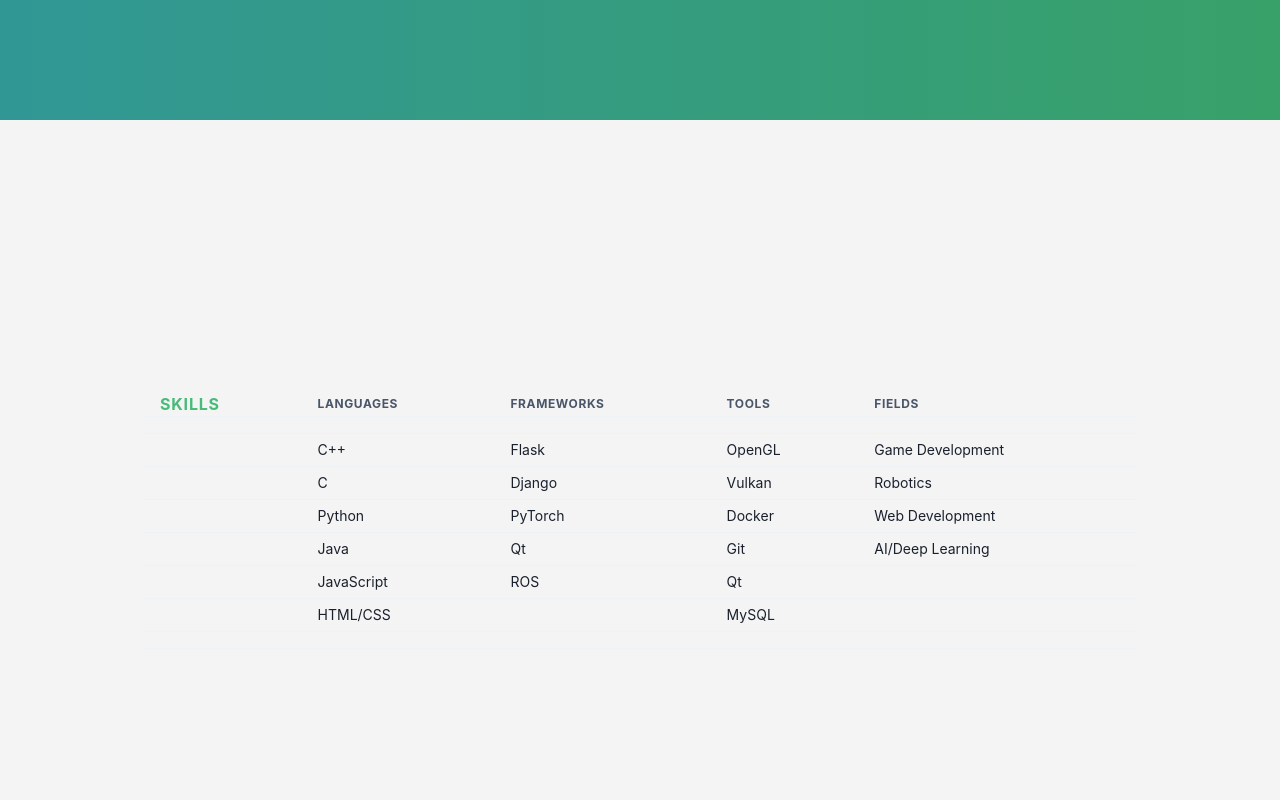
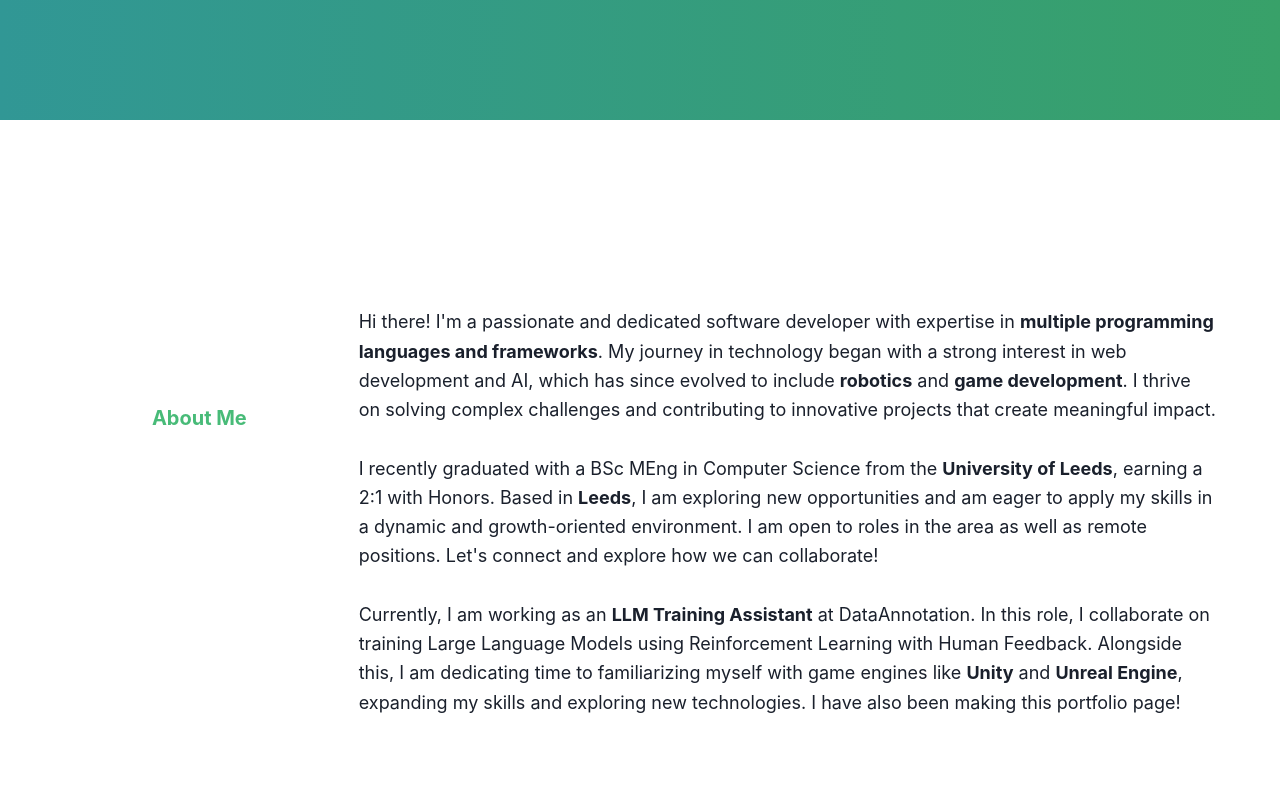
Before and after one commit to ajrobins/Portfolio-app, a React (Create React App) app: page / in a window 1280 px wide. Shown: the part 680-1480 px from the top of the page. Built offline with nearby package versions, Linux system fonts and the light colour scheme.

Commit message:
Added About Me and Contact section

```diff
--- a/src/App.css
+++ b/src/App.css
@@ -44,7 +44,3 @@
     transform: rotate(360deg);
   }
 }
-html {
-  scroll-behavior: smooth;
-}
-/* App.css */
--- a/src/App.js
+++ b/src/App.js
@@ -1,24 +1,18 @@
 import React from 'react';
 import { ChakraProvider } from '@chakra-ui/react';
-import { Element, scroller } from 'react-scroll'; // Import from react-scroll
+import { Element, scroller } from 'react-scroll';
 import Home from './components/Home';
 import Skills from './components/Skills';
 import ProjectLists from './components/ProjectLists';
 import Contact from './components/Contact';
+import About from './components/About';
+
 import Footer from './components/Footer';
-import customTheme from './theme';
 
-import './App.css'; // Assuming you have a global CSS file
+import './App.css';
 
 function App() {
-  // Function to scroll to a section
-  const scrollToSection = (sectionId) => {
-    scroller.scrollTo(sectionId, {
-      duration: 800,
-      delay: 2,
-      smooth: 'easeInOutQuart',
-    });
-  };
+
 
   return (
     <ChakraProvider>
@@ -26,16 +20,20 @@ function App() {
         <Element name="home" className="section">
           <Home />
         </Element>
+        <Element name="about" className="section">
+          <About />
+          </Element>
+
         <Element name="skills" className="section">
           <Skills />
         </Element>
         <Element name="projects" className="section">
           <ProjectLists />
         </Element>
-        {/* <Element name="contact" className="section">
+        <Element name="contact" className="section">
           <Contact />
-        </Element> */}
-        <Footer scrollToSection={scrollToSection} />
+        </Element>
+        <Footer  />
       </div>
     </ChakraProvider>
   );
--- /dev/null
+++ b/src/components/About.js
@@ -0,0 +1,90 @@
+import React, { useRef, useEffect, useState } from 'react';
+import { Box, Heading, Text, useBreakpointValue } from '@chakra-ui/react';
+import { motion, useInView } from 'framer-motion';
+
+// Define motion components
+const MotionBox = motion(Box);
+
+function About() {
+  const ref = useRef(null);
+  const isInView = useInView(ref, { triggerOnce: true });
+
+  const [projectsHeight, setProjectsHeight] = useState(0);
+  const projectsRef = useRef(null);
+
+  useEffect(() => {
+    if (projectsRef.current) {
+      setProjectsHeight(projectsRef.current.getBoundingClientRect().height);
+    }
+  }, [projectsRef.current]);
+
+  // Set margin-bottom based on the projects column height
+  const headerMarginBottom = useBreakpointValue({
+    base: '4',
+    md: projectsHeight ? `${projectsHeight / 2}px` : '8'
+  });
+
+return (
+    <MotionBox
+        ref={ref}
+        initial={{ opacity: 0, y: 50 }}
+        animate={{ opacity: isInView ? 1 : 0, y: isInView ? 0 : 50 }}
+        transition={{ duration: 0.8, ease: "easeOut" }}
+        minHeight="100vh" // Full screen height
+        display="grid"
+        gridTemplateColumns={{ base: '1fr', md: '0.6fr 1.9fr' }}
+        gap={6}
+        p={{ base: '5', md: '16' }} // Padding for the grid
+        alignItems={{ base: 'center', md: 'center' }} // Center along the height on large screens
+    >
+        {/* Header Section */}
+        <Box
+            gridColumn={{ base: '1 / -1', md: '1 / 2' }}
+            display="flex"
+            flexDirection="column"
+            justifyContent={{ base: 'center', md: 'flex-start' }}
+            mt={{ base: '4', md: '8' }}
+            mb={headerMarginBottom} // Responsive margin-bottom based on height
+        >
+            <Heading
+                as="h2"
+                size="md"
+                color="green.400"
+                textAlign={{ base: 'left', md: 'center' }}
+                mb={{ base: '4', md: '6' }} // Margin-bottom for Heading
+            >
+                About Me
+            </Heading>
+        </Box>
+
+        {/* Content Section */}
+        <Box
+            gridColumn={{ base: '1 / -1', md: '2 / 3' }}
+            ref={projectsRef} // Reference to measure height
+        >
+            <Text fontSize="lg" lineHeight="tall" mb={4}>
+    Hi there! I'm a passionate and dedicated software developer with expertise in <strong>multiple programming languages and frameworks</strong>. My journey in technology began with a strong interest in web development and AI, which has since evolved to include <strong>robotics</strong> and <strong>game development</strong>. I thrive on solving complex challenges and contributing to innovative projects that create meaningful impact.
+
+    <br></br>
+    <br></br>
+
+
+
+    I recently graduated with a BSc MEng in Computer Science from the <strong>University of Leeds</strong>, earning a 2:1 with Honors. Based in <strong>Leeds</strong>, I am exploring new opportunities and am eager to apply my skills in a dynamic and growth-oriented environment. I am open to roles in the area as well as remote positions. Let's connect and explore how we can collaborate!
+    <br />
+    <br />
+    Currently, I am working as an <strong>LLM Training Assistant</strong> at DataAnnotation. In this role, I collaborate on training Large Language Models using Reinforcement Learning with Human Feedback. Alongside this, I am dedicating time to familiarizing myself with game engines like <strong>Unity</strong> and <strong>Unreal Engine</strong>, expanding my skills and exploring new technologies. I have also been making this portfolio page!
+
+
+</Text>
+
+
+        </Box>
+    </MotionBox>
+
+
+
+);
+}
+
+export default About;
--- a/src/components/Contact.js
+++ b/src/components/Contact.js
@@ -1,19 +1,78 @@
-// src/components/Contact.js
-import React from 'react';
-import './Contact.css'; // Import CSS for contact styling
+import React, { useRef } from 'react';
+import { Box, Heading, Text, useBreakpointValue } from '@chakra-ui/react';
+import { motion, useInView } from 'framer-motion';
+
+// Define motion components
+const MotionBox = motion(Box);
 
 function Contact() {
+  const ref = useRef(null);
+  const isInView = useInView(ref, { triggerOnce: true });
+
+  // Set margin-bottom based on the projects column height
+  const headerMarginBottom = useBreakpointValue({
+    base: '4',
+    md: '8'
+  });
+
   return (
-    <section id="contact" className="contact">
-      <h2>Contact Me</h2>
-      <p>If you'd like to get in touch, feel free to reach out via email or through my social media profiles.</p>
-      <form>
-        <input type="text" placeholder="Your Name" />
-        <input type="email" placeholder="Your Email" />
-        <textarea placeholder="Your Message"></textarea>
-        <button type="submit">Send Message</button>
-      </form>
-    </section>
+    <MotionBox
+      ref={ref}
+      initial={{ opacity: 0, y: 50 }}
+      animate={{ opacity: isInView ? 1 : 0, y: isInView ? 0 : 50 }}
+      transition={{ duration: 0.8, ease: "easeOut" }}
+      minHeight="40vh" // Full screen height
+      display="grid"
+      gridTemplateColumns={{ base: '1fr', md: '0.6fr 1.9fr' }}
+      gap={6}
+      bg="#f4f4f4"
+      p={{ base: '5', md: '16' }} // Padding for the grid
+      alignItems="center" // Center content along the height
+    >
+      {/* Header Section */}
+      <Box
+        gridColumn={{ base: '1 / -1', md: '1 / 2' }}
+        display="flex"
+        flexDirection="column"
+        justifyContent="flex-start"
+        mt={{ base: '4', md: '8' }}
+        mb={headerMarginBottom} // Responsive margin-bottom based on height
+      >
+        <Heading
+          as="h2"
+          size="md"
+          color="green.400"
+          textAlign={{ base: 'left', md: 'left' }}
+          mb={{ base: '4', md: '6' }} // Margin-bottom for Heading
+        >
+          Contact Me
+        </Heading>
+      </Box>
+
+      {/* Content Section */}
+      <Box
+        gridColumn={{ base: '1 / -1', md: '2 / 3' }}
+      >
+        <Text fontSize="lg" lineHeight="tall">
+          If you would like to work with me, please feel free to contact me at{' '}
+          <a href="mailto:alexjosephrobins@gmail.com" style={{ textDecoration: 'underline', color: 'green.400' }}>
+            alexjosephrobins@gmail.com
+          </a>.
+          <br /><br />
+
+          You can also connect with me on LinkedIn at{' '}
+          <a href="https://www.linkedin.com/in/alex-robins/" style={{ textDecoration: 'underline', color: 'green.400' }}>
+            linkedin.com/in/alex-robins
+          </a>.
+          <br /><br />
+
+          My GitHub profile is available at{' '}
+          <a href="https://github.com/ajrobins" style={{ textDecoration: 'underline', color: 'green.400' }}>
+            github.com/ajrobins
+          </a>. Please note that many of my projects are coursework-related and cannot be shared publicly. If you would like to view them, feel free to send me an email, and I’ll be happy to share them with you.
+        </Text>
+      </Box>
+    </MotionBox>
   );
 }
 
--- a/src/components/ProjectLists.js
+++ b/src/components/ProjectLists.js
@@ -34,7 +34,7 @@ function ProjectLists() {
   return (
     <Box
       display="grid"
-      gridTemplateColumns={{ base: '1fr', md: '0.6fr 1.9fr' }}
+      gridTemplateColumns={{ base: '1fr', md: '0.55fr 2fr' }}
       gap={6}
       p={gridPadding}   // Apply padding to the entire grid
     >
--- a/src/components/data/Projects.js
+++ b/src/components/data/Projects.js
@@ -1,7 +1,16 @@
 // src/data/projects.js
 const projects = [
-    {
-      id: 1,
+  {
+    id: 1,
+    title: "OpenGL Rasterisation",
+    description: "Terrain renderer using a terrain height map and with dynamic terrain height and light direction. Applied Phong shading model using material textures and normal maps. Added a skybox and billboard vegetation.  Implemented advanced techniques such as dynamic level of detail and animated water, ensuring accurate reflections of skybox present in the water. ",
+    category: "Graphics",
+    // link: "https://github.com/yourusername/personal-website",
+    video: '/media/rasterisation_new.mp4',
+
+  },
+  {
+      id: 5,
       title: "Flight Volcano Simulator",
       description: "Flight simulator along with an erupting volcano particle system! With collision detection between the lava bombs, plane, and ground, your aim is to fly around and crash. The game was developed using C++ and OpenGL.",
       category: "Graphics",
@@ -27,17 +36,8 @@ const projects = [
       title: "Character Animations",
       description: "Rendered a given bounding volume hierarchy (BVH) with cylinders to produce a visual skeleton. Applied animation cycles on the skeleton and achieved smooth transitions by blending animations using linear interpolation.",
       category: "Graphics",
-      link: "https://github.com/yourusername/personal-website",
+      // link: "https://github.com/yourusername/personal-website",
       video: '/media/character_rigging.mp4',
-
-    },
-    {
-      id: 5,
-      title: "OpenGL Rasterisation",
-      description: "Terrain renderer using a terrain height map. Dynamic terrain height and light direction. Applied Phong shading model using material textures and normal maps. Added a skybox and billboard vegetation.  Implemented advanced techniques such as dynamic level of detail and animated water, ensuring accurate reflections of skybox present in the water. ",
-      category: "Graphics",
-      // link: "https://github.com/yourusername/personal-website",
-      video: '/media/rasterisation_new.mp4',
 
     }
   ];
--- a/src/theme.js
+++ /dev/null
@@ -1,12 +0,0 @@
-// theme.js
-import { extendTheme } from '@chakra-ui/react';
-
-const theme = extendTheme({
-  colors: {
-    customGreen: {
-      500: '#369f76',  // Define your specific color here
-    },
-  },
-});
-
-export default theme;
```
